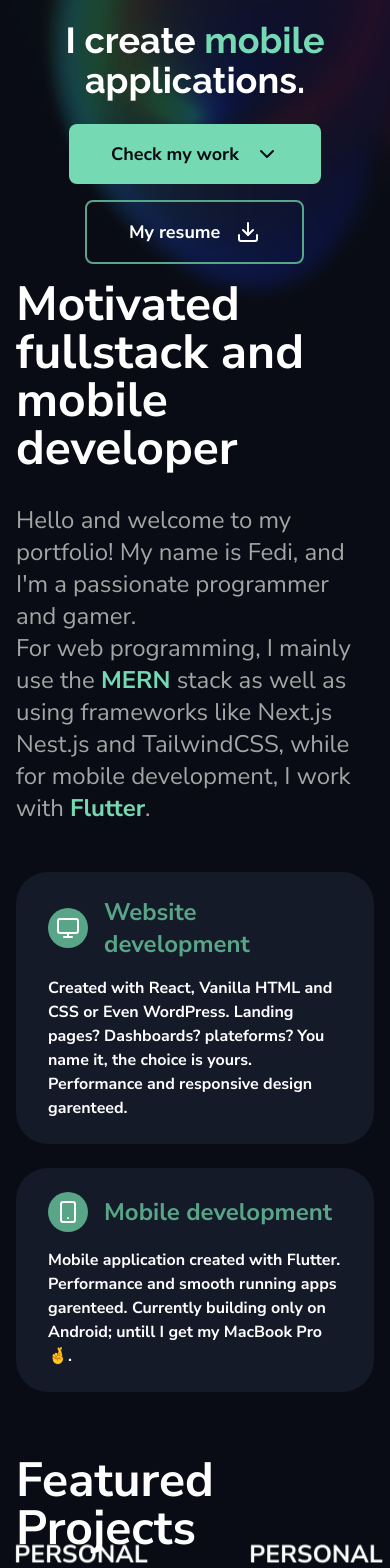
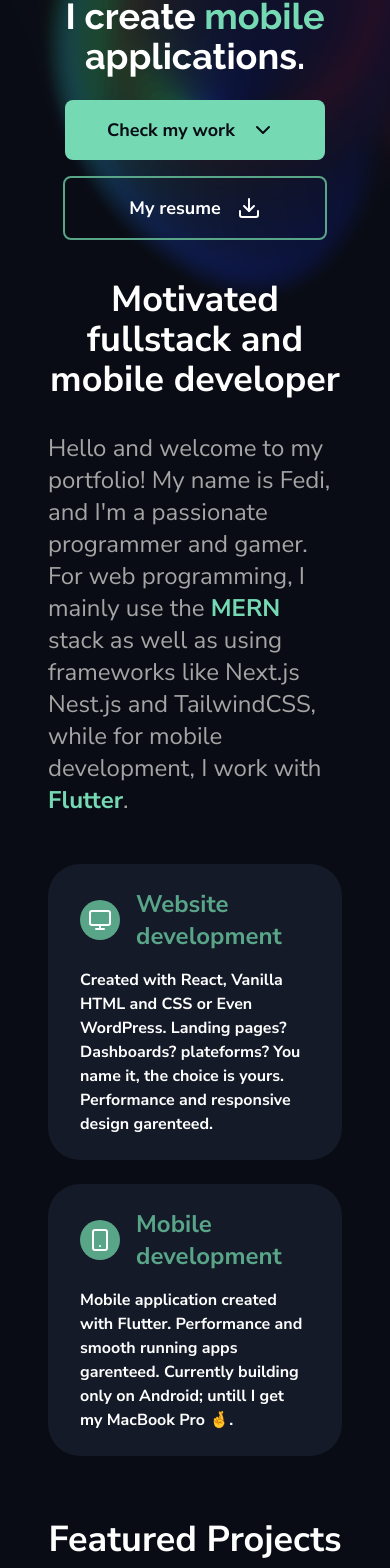
Before and after one commit to KouzanaFedi/fedikouzana, a Next.js app: page / in a window 390 px wide. Shown: the part 204-1772 px from the top of the page. Built offline with nearby package versions, Linux system fonts and the light colour scheme.

Commit message:
mobile responsiveness

```diff
--- a/src/components/HeroTextAnimation.tsx
+++ b/src/components/HeroTextAnimation.tsx
@@ -27,6 +27,7 @@ const HeroTextAnimation = () => {
       <span ref={textRef} className="text-fk-green">
         web based
       </span>{" "}
+      <br className="md:hidden"/>
       applications.
     </p>
   );
--- a/src/components/TimeLineSection.tsx
+++ b/src/components/TimeLineSection.tsx
@@ -10,11 +10,12 @@ const TimeLineSection = () => {
   }, [proTimeLine]);
   return (
     <section id="carrer" className="md:pt-24 pt-12 p-4">
-      <div className="container mx-auto px-4 space-y-12">
-        <h2 className="text-fk-black-blue dark:text-fk-white text-5xl font-bold">
+      <div className="container mx-auto px-8 space-y-12">
+        <h2 className="text-fk-black-blue dark:text-fk-white text-4xl text-center md:text-start md:text-5xl font-bold">
           My carrer so far
         </h2>
         <div className="w-full rounded-lg bg-white dark:bg-fk-darkGray p-9">
+          <div className="flex justify-center md:justify-start">
             <div className="w-fit">
               <label className="timeline-switch relative w-full rounded-lg p-2 bg-fk-gray flex items-center">
                 <input
@@ -32,6 +33,7 @@ const TimeLineSection = () => {
                   Academic
                 </span>
               </label>
+            </div>
           </div>
           <div className="w-full mt-8">
             <AnimatePresence mode="wait">
--- a/src/components/layout/Footer.tsx
+++ b/src/components/layout/Footer.tsx
@@ -7,9 +7,9 @@ import MagneticButtonSecondary from "../MagneticButtonSecondary";
 const Footer = () => {
   return (
     <footer className="w-full">
-      <section id="contact-me" className="my-12 p-4">
-        <div className="container bg-fk-green-darker dark:bg-fk-gray mx-auto text-fk-darkGray dark:text-white py-20 rounded-3xl overflow-hidden before:rounded-3xl text-center before:absolute before:bg-mesh2 before:bg-cover before:inset-0 before:mix-blend-soft-light before:dark:mix-blend-overlay before:opacity-100 relative before:animate-hue-rotate before:pointer-events-none">
-          <div className="flex flex-col items-center justify-center gap-8">
+      <section id="contact-me" className="my-12 px-8">
+        <div className="container px-8 bg-fk-green-darker dark:bg-fk-gray mx-auto text-fk-darkGray dark:text-white py-20 rounded-3xl overflow-hidden before:rounded-3xl text-center before:absolute before:bg-mesh2 before:bg-cover before:inset-0 before:mix-blend-soft-light before:dark:mix-blend-overlay before:opacity-100 relative before:animate-hue-rotate before:pointer-events-none">
+          <div className="flex flex-col items-center justify-center gap-8 ">
             <h2 className="text-3xl lg:text-6xl font-bold max-w-2xl">
               Let's Collaborate And Work Together!
             </h2>
--- a/src/pages/index.tsx
+++ b/src/pages/index.tsx
@@ -24,15 +24,16 @@ export default function Home() {
         </div>
         <section id="greeting-block" className="pt-20 relative">
           <div className="container px-4 mx-auto overflow-x-clip flex items-center mt-14 md:mt-28 md:mb-36 relative md:overflow-visible">
-            <div className="w-full space-y-6">
+            <div className="w-full md:space-y-6">
               <h1 className="text-fk-black-blue dark:text-white text-center text-2xl md:text-3xl font-bold font-header z-10">
-                Greetings, I’m Fedi! Full-stack web developer.
+                Greetings, I’m Fedi!
+                <br className="md:hidden"/> Full-stack web developer.
               </h1>
               <HeroTextAnimation />
-              <div className="flex flex-col space-y-4 justify-center items-center md:flex-row md:space-x-8 md:space-y-0 z-10">
+              <div className="flex flex-col space-y-4 justify-center items-center md:flex-row md:space-x-8 md:space-y-0 z-10 mt-6 md:mt-0">
                 <MagneticButton>
                   <Link href="#projects">
-                    <a className="flex items-center gap-4 px-10 py-4">
+                    <a className="flex items-center gap-4 px-10 py-4 w-64">
                       <span>Check my work</span>
                       <FiChevronDown
                         className="group-hover:animate-fk-bounce-animation"
@@ -43,7 +44,7 @@ export default function Home() {
                 </MagneticButton>
 
                 <MagneticButton variant="outlined">
-                  <div className="flex items-center gap-4 px-10 py-4">
+                  <div className="flex justify-center items-center gap-4 px-10 py-4  w-64">
                     <span className="group-hover:z-30">My resume</span>
                     <FiDownload className="group-hover:z-30" size={24} />
                   </div>
@@ -51,9 +52,9 @@ export default function Home() {
               </div>
             </div>
           </div>
-          <div className="mx-auto container flex flex-col gap-y-12 items-center p-4 md:p-2 gap-x-8 lg:flex-row-reverse lg:gap-y-0 xl:gap-x-24">
-            <div className="w-full lg:w-1/2 flex flex-col gap-y-8">
-              <h2 className="text-fk-black-blue dark:text-fk-white text-5xl font-bold">
+          <div className="mx-auto container flex flex-col gap-y-12 items-center p-4 md:p-2 gap-x-8 lg:flex-row-reverse mt-6 md:mt-0 lg:gap-y-0 xl:gap-x-24">
+            <div className="w-full lg:w-1/2 flex flex-col gap-y-8 px-8">
+              <h2 className="text-fk-black-blue dark:text-fk-white text-4xl md:text-5xl font-bold text-center md:text-start ">
                 Motivated fullstack and <br />
                 mobile developer
               </h2>
@@ -72,7 +73,7 @@ export default function Home() {
                 .
               </p>
             </div>
-            <div className="w-full flex flex-col lg:flex-col md:flex-row lg:w-1/2 gap-6">
+            <div className="w-full flex flex-col lg:flex-col md:flex-row lg:w-1/2 gap-6 px-8">
               <InforCard
                 Icon={FiMonitor}
                 title={"Website development"}
@@ -92,10 +93,10 @@ export default function Home() {
         </section>
         <section id="projects" className="md:pt-24 pt-12 p-4">
           <div className="container mx-auto gap-y-12">
-            <h2 className="text-fk-black-blue dark:text-fk-white text-5xl font-bold">
+            <h2 className="text-fk-black-blue dark:text-fk-white text-4xl text-center md:text-start md:text-5xl font-bold">
               Featured Projects
             </h2>
-            <div className="mx-auto grid max-w-7xl grid-cols-2 gap-28 mt-16 mb-28">
+            <div className="mx-auto grid max-w-7xl grid-cols-1 gap-28 mt-20 mb-28 md:grid-cols-2 px-8">
               {[
                 "/project-1.png",
                 "/project-2.png",
--- a/src/pages/projects.tsx
+++ b/src/pages/projects.tsx
@@ -6,10 +6,10 @@ const Projects = () => {
     <Layout>
       <section id="projects" className="md:pt-24 pt-12 p-4">
         <div className="container mx-auto gap-y-12 mt-24">
-          <h2 className="text-fk-black-blue dark:text-fk-white text-5xl font-bold text-center">
+          <h2 className="text-fk-black-blue dark:text-fk-white text-4xl md:text-5xl font-bold text-center">
             Projects
           </h2>
-          <div className="mx-auto grid max-w-7xl grid-cols-2 gap-28 mt-20 mb-28">
+          <div className="mx-auto grid max-w-7xl grid-cols-1 gap-28 mt-20 mb-28 md:grid-cols-2 px-8">
             {[
               "/project-1.png",
               "/project-2.png",
```
Lines whose indentation alone changed are shown as unchanged.
